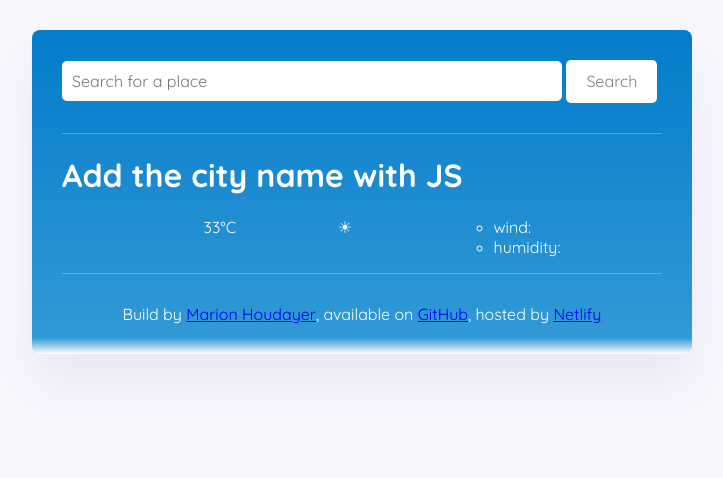
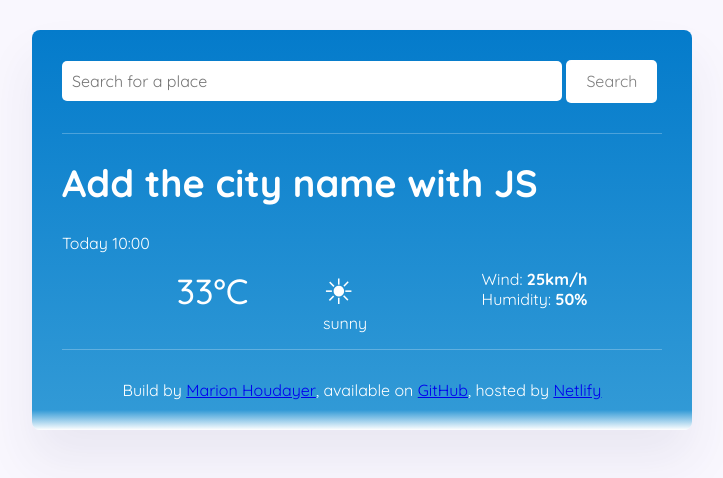
Before and after one commit to MH0UD/SheCodes_plus_week7_weatherApp, a plain HTML site: page index.html in a window 1280 px wide. Shown: the whole page, without its empty margins (278-1001 px from the left). Drawn offline with Linux system fonts and the light colour scheme.

Commit message:
HTML & CSS
HTML:
- adding classes to h1,
- adding <div> current-dateTime,
CSS:
- kept styling

```diff
--- a/index.html
+++ b/index.html
@@ -27,16 +27,20 @@
         </form>
       </div>
       <div class="city-display">
-        <h1>Add the city name with JS</h1>
+        <h1 class="weather-app-city">Add the city name with JS</h1>
         <div class="current-weather">
+          <div class="current-dateTime">Today 10:00</div>
           <!-- TEMP | emoji & condition | list of wind & humidity -->
           <ul class="weather-condition">
             <li class="weather-temperature">33°C</li>
-            <li class="weather-icon">☀</li>
+            <li class="weather-icon">
+              <span class="weather-icon-display">☀</span>
+              <div class="weather-description">sunny</div>
+            </li>
             <li class="weather-details">
-              <ul>
-                <li>wind:</li>
-                <li>humidity:</li>
+              <ul class="wind-humidity">
+                <li>Wind: <strong>25km/h</strong></li>
+                <li>Humidity: <strong>50%</strong></li>
               </ul>
             </li>
           </ul>
--- a/src/style.css
+++ b/src/style.css
@@ -58,9 +58,30 @@ footer {
 .city-display {
   display: block;
 }
+.weather-app-city {
+  font-size: 38px;
+  line-height: 48px;
+}
+.current-dateTime {
+}
 .weather-condition {
   display: flex;
   justify-content: space-evenly;
   flex-wrap: wrap;
   list-style: none;
 }
+.weather-temperature {
+  font-size: 35px;
+  font-weight: 500;
+  /* margin: 0px auto; */
+}
+.weather.icon {
+  text-align: center;
+}
+.weather-icon-display {
+  font-size: 35px;
+  font-weight: 500;
+}
+.wind-humidity {
+  list-style: none;
+}
```
